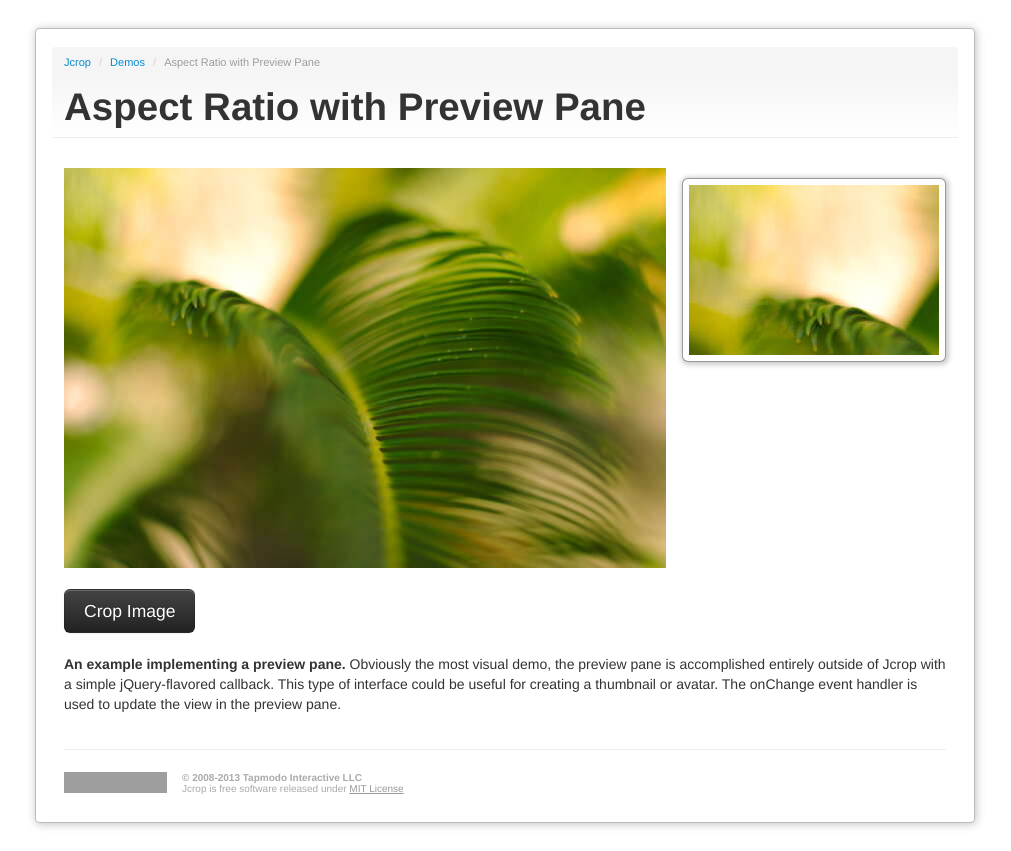
After one commit to f2cmb/arte, a PHP site: page /demos/tutorial3.php in a window 1280 px wide. The commit adds this page. Shown: the whole page, without its empty margins (135-1146 px from the left). Run offline with PHP 8.4, Linux system fonts and the light colour scheme; grey boxes are pictures that could not be loaded.

Commit message:
changes - test adding preview

```diff
--- /dev/null
+++ b/Crop Resize/demos/tutorial3.php
@@ -0,0 +1,186 @@
+<?php
+
+/**
+ * Jcrop image cropping plugin for jQuery
+ * Example cropping script
+ * @copyright 2008-2009 Kelly Hallman
+ * More info: http://deepliquid.com/content/Jcrop_Implementation_Theory.html
+ */
+
+if ($_SERVER['REQUEST_METHOD'] == 'POST')
+{
+	$targ_w = $targ_h = 150;
+	$jpeg_quality = 90;
+
+	$src = 'demo_files/pool.jpg';
+	$img_r = imagecreatefromjpeg($src);
+	$dst_r = ImageCreateTrueColor( $targ_w, $targ_h );
+
+	imagecopyresampled($dst_r,$img_r,0,0,$_POST['x'],$_POST['y'],
+	$targ_w,$targ_h,$_POST['w'],$_POST['h']);
+
+	header('Content-type: image/jpeg');
+	imagejpeg($dst_r,null,$jpeg_quality);
+
+	exit;
+}
+
+// If not a POST request, display page below:
+
+?><!DOCTYPE html>
+<html lang="en">
+<head>
+  <title>Aspect Ratio with Preview Pane | Jcrop Demo</title>
+  <meta http-equiv="Content-type" content="text/html;charset=UTF-8" />
+
+<script src="../js/jquery.min.js"></script>
+<script src="../js/jquery.Jcrop.js"></script>
+<script type="text/javascript">
+  jQuery(function($){
+
+    // Create variables (in this scope) to hold the API and image size
+    var jcrop_api,
+        boundx,
+        boundy,
+
+        // Grab some information about the preview pane
+        $preview = $('#preview-pane'),
+        $pcnt = $('#preview-pane .preview-container'),
+        $pimg = $('#preview-pane .preview-container img'),
+
+        xsize = $pcnt.width(),
+        ysize = $pcnt.height();
+
+    console.log('init',[xsize,ysize]);
+    $('#target').Jcrop({
+      onChange: updatePreview,
+      onSelect: updatePreview,
+      aspectRatio: xsize / ysize
+    },function(){
+      // Use the API to get the real image size
+      var bounds = this.getBounds();
+      boundx = bounds[0];
+      boundy = bounds[1];
+      // Store the API in the jcrop_api variable
+      jcrop_api = this;
+
+      // Move the preview into the jcrop container for css positioning
+      $preview.appendTo(jcrop_api.ui.holder);
+    });
+
+    function updatePreview(c)
+    {
+      if (parseInt(c.w) > 0)
+      {
+        var rx = xsize / c.w;
+        var ry = ysize / c.h;
+
+        $pimg.css({
+          width: Math.round(rx * boundx) + 'px',
+          height: Math.round(ry * boundy) + 'px',
+          marginLeft: '-' + Math.round(rx * c.x) + 'px',
+          marginTop: '-' + Math.round(ry * c.y) + 'px'
+        });
+      }
+    };
+
+  });
+
+
+</script>
+<link rel="stylesheet" href="demo_files/main.css" type="text/css" />
+<link rel="stylesheet" href="demo_files/demos.css" type="text/css" />
+<link rel="stylesheet" href="../css/jquery.Jcrop.css" type="text/css" />
+<style type="text/css">
+
+/* Apply these styles only when #preview-pane has
+   been placed within the Jcrop widget */
+.jcrop-holder #preview-pane {
+  display: block;
+  position: absolute;
+  z-index: 2000;
+  top: 10px;
+  right: -280px;
+  padding: 6px;
+  border: 1px rgba(0,0,0,.4) solid;
+  background-color: white;
+
+  -webkit-border-radius: 6px;
+  -moz-border-radius: 6px;
+  border-radius: 6px;
+
+  -webkit-box-shadow: 1px 1px 5px 2px rgba(0, 0, 0, 0.2);
+  -moz-box-shadow: 1px 1px 5px 2px rgba(0, 0, 0, 0.2);
+  box-shadow: 1px 1px 5px 2px rgba(0, 0, 0, 0.2);
+}
+
+/* The Javascript code will set the aspect ratio of the crop
+   area based on the size of the thumbnail preview,
+   specified here */
+#preview-pane .preview-container {
+  width: 250px;
+  height: 170px;
+  overflow: hidden;
+}
+
+</style>
+
+</head>
+<body>
+
+<div class="container">
+<div class="row">
+<div class="span12">
+<div class="jc-demo-box">
+
+<div class="page-header">
+<ul class="breadcrumb first">
+  <li><a href="../index.html">Jcrop</a> <span class="divider">/</span></li>
+  <li><a href="../index.html">Demos</a> <span class="divider">/</span></li>
+  <li class="active">Aspect Ratio with Preview Pane</li>
+</ul>
+<h1>Aspect Ratio with Preview Pane</h1>
+</div>
+
+  <img src="demo_files/sago.jpg" id="target" alt="[Jcrop Example]" />
+
+  <div id="preview-pane">
+    <div class="preview-container">
+      <img src="demo_files/sago.jpg" class="jcrop-preview" alt="Preview" />
+    </div>
+  </div>
+<form action="crop.php" method="post" onsubmit="return checkCoords();">
+	<input type="hidden" id="x" name="x" />
+	<input type="hidden" id="y" name="y" />
+	<input type="hidden" id="w" name="w" />
+	<input type="hidden" id="h" name="h" />
+	<input type="submit" value="Crop Image" class="btn btn-large btn-inverse" />
+</form>
+
+  <div class="description">
+  <p>
+    <b>An example implementing a preview pane.</b>
+      Obviously the most visual demo, the preview pane is accomplished
+      entirely outside of Jcrop with a simple jQuery-flavored callback.
+      This type of interface could be useful for creating a thumbnail
+      or avatar. The onChange event handler is used to update the
+      view in the preview pane.
+  </p>
+  </div>
+
+<div class="tapmodo-footer">
+  <a href="http://tapmodo.com" class="tapmodo-logo segment">tapmodo.com</a>
+  <div class="segment"><b>&copy; 2008-2013 Tapmodo Interactive LLC</b><br />
+    Jcrop is free software released under <a href="../MIT-LICENSE.txt">MIT License</a>
+  </div>
+</div>
+
+<div class="clearfix"></div>
+
+</div>
+</div>
+</div>
+</div>
+
+</body>
+</html>
```
Also changed, not shown: Crop Resize/demos/crop.php (+92 -8 lines).
